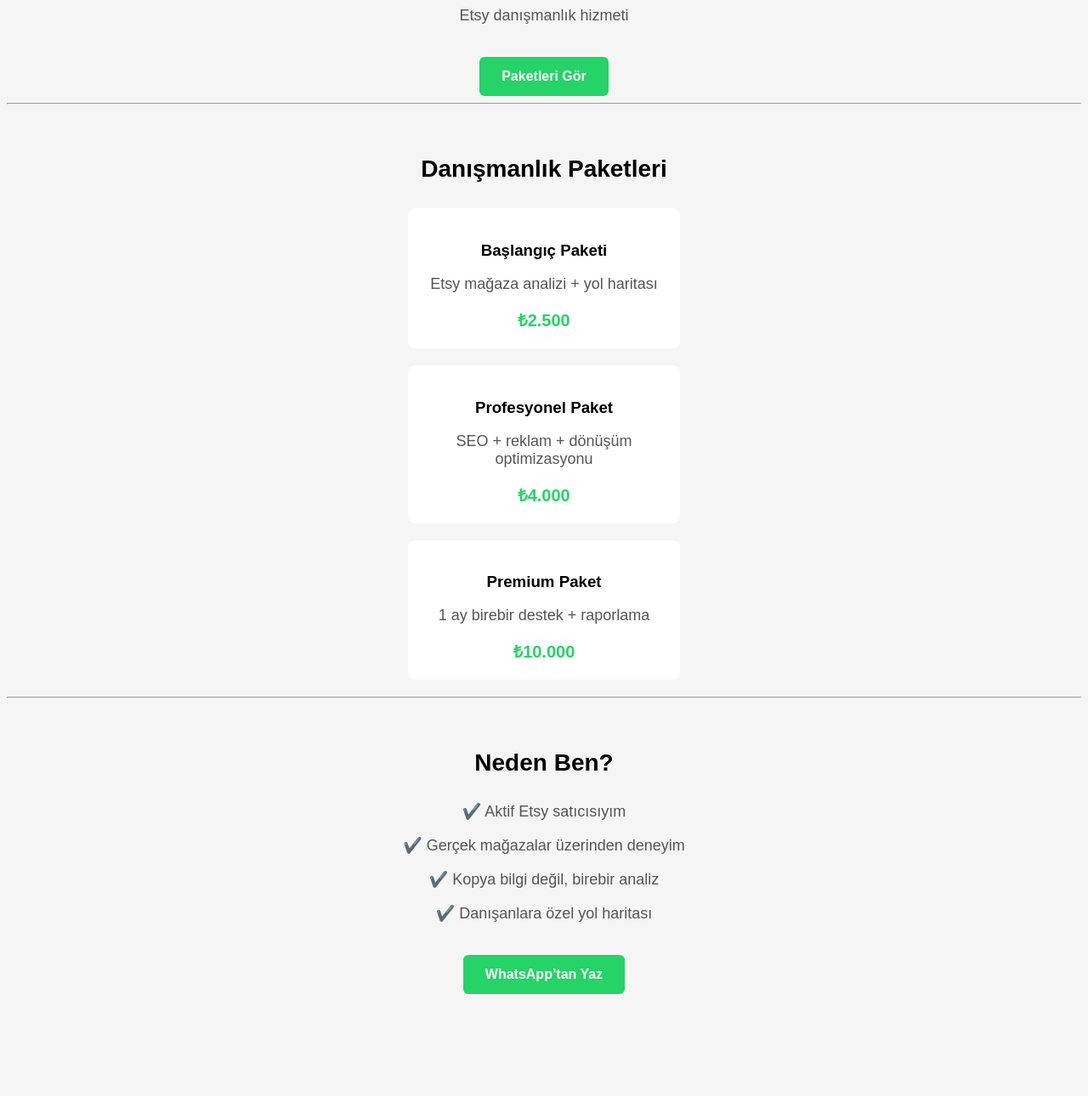
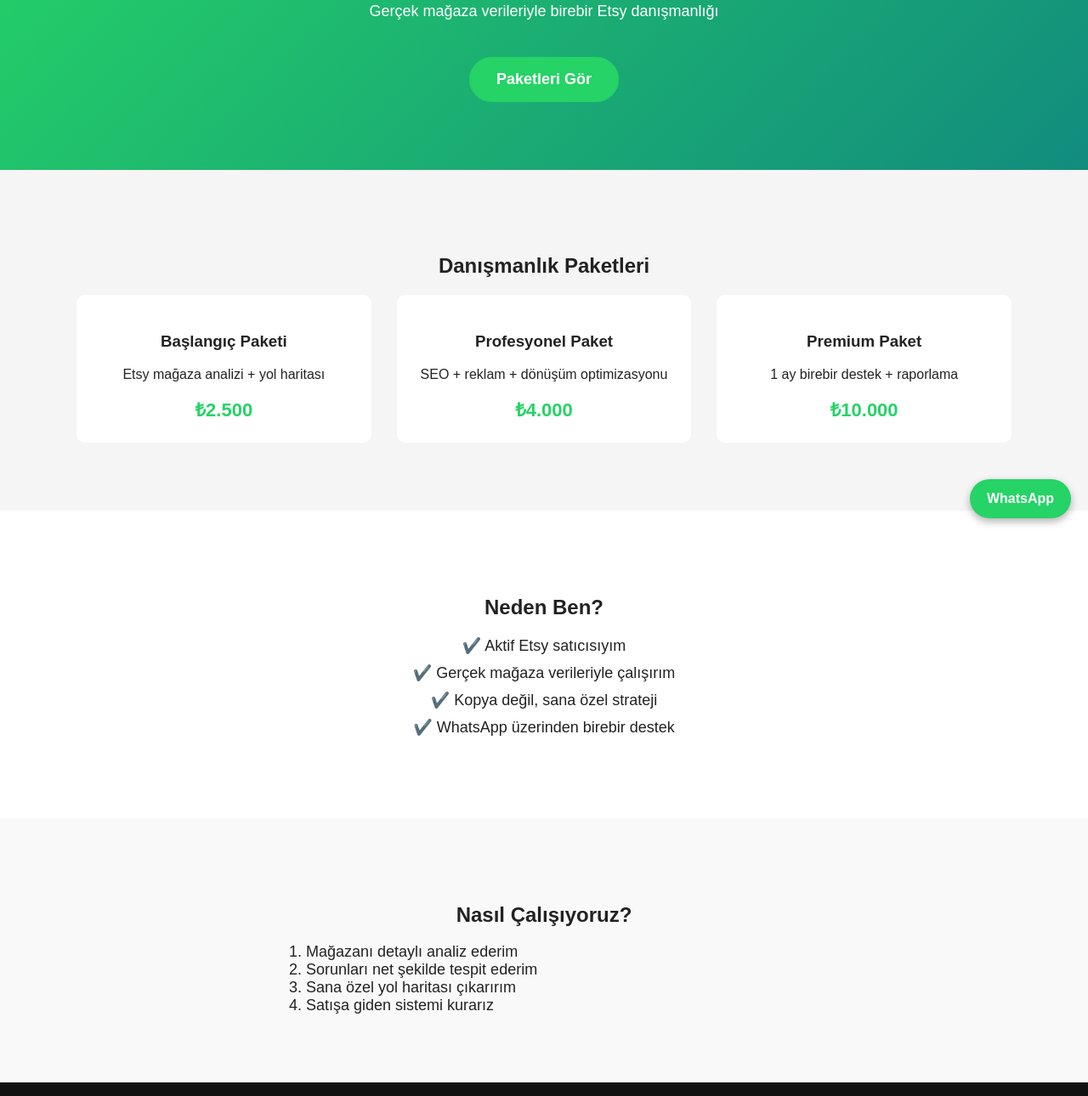
Before and after one commit to captainahmet52-rgb/etsy-danismanlik-site, a plain HTML site: page index.html in a window 1280 px wide. Shown: the part 170-1460 px from the top of the page at 85% size. Before the commit the page ends 1348 px from the top, so only its background shows below. Drawn offline with Linux system fonts and the light colour scheme.

Commit message:
Landing page bastan sona yenilendi

```diff
--- a/index.html
+++ b/index.html
@@ -8,16 +8,18 @@
 </head>
 <body>
 
+<!-- HERO -->
+<section class="hero">
   <h1>Etsy Mağazanı Büyütmek İster misin?</h1>
-<p>Etsy danışmanlık hizmeti</p>
+  <p>Gerçek mağaza verileriyle birebir Etsy danışmanlığı</p>
+  <a href="#paketler" class="cta">Paketleri Gör</a>
+</section>
 
-<a href="#paketler">
-    Paketleri Gör
-</a>
-<hr>
+<!-- PAKETLER -->
+<section class="packages" id="paketler">
+  <h2>Danışmanlık Paketleri</h2>
 
-<h2 id="paketler">Danışmanlık Paketleri</h2>
-
+  <div class="package-list">
     <div class="package">
       <h3>Başlangıç Paketi</h3>
       <p>Etsy mağaza analizi + yol haritası</p>
@@ -35,32 +37,40 @@
       <p>1 ay birebir destek + raporlama</p>
       <strong>₺10.000</strong>
     </div>
-<hr>
+  </div>
+</section>
 
+<!-- NEDEN BEN -->
+<section class="why">
   <h2>Neden Ben?</h2>
+  <ul>
+    <li>✔️ Aktif Etsy satıcısıyım</li>
+    <li>✔️ Gerçek mağaza verileriyle çalışırım</li>
+    <li>✔️ Kopya değil, sana özel strateji</li>
+    <li>✔️ WhatsApp üzerinden birebir destek</li>
+  </ul>
+</section>
 
-<div class="trust">
-    <p>✔️ Aktif Etsy satıcısıyım</p>
-    <p>✔️ Gerçek mağazalar üzerinden deneyim</p>
-    <p>✔️ Kopya bilgi değil, birebir analiz</p>
-    <p>✔️ Danışanlara özel yol haritası</p>
-</div>
-<script>
-document.getElementById("paketBtn").addEventListener("click", function(e) {
-    e.preventDefault();
+<!-- NASIL ÇALIŞIYORUZ -->
+<section class="process">
+  <h2>Nasıl Çalışıyoruz?</h2>
+  <ol>
+    <li>Mağazanı detaylı analiz ederim</li>
+    <li>Sorunları net şekilde tespit ederim</li>
+    <li>Sana özel yol haritası çıkarırım</li>
+    <li>Satışa giden sistemi kurarız</li>
+  </ol>
+</section>
 
-    document.getElementById("paketler").scrollIntoView({
-        behavior: "smooth"
-    });
-});
-</script>
+<!-- CTA -->
+<section class="contact">
+  <h2>Hazırsan Başlayalım</h2>
+  <a href="https://wa.me/905368121022" class="cta">WhatsApp’tan Yaz</a>
+</section>
 
-<a
-  href="https://wa.me/905368121022"
-  class="whatsapp-button"
-  target="_blank"
->
-  WhatsApp’tan Yaz
+<!-- SABİT WHATSAPP -->
+<a href="https://wa.me/905368121022" class="whatsapp-button" target="_blank">
+  WhatsApp
 </a>
 
 </body>
--- a/style.css
+++ b/style.css
@@ -1,78 +1,129 @@
+/* GENEL */
 html {
   scroll-behavior: smooth;
 }
 
 body {
+  margin: 0;
   font-family: Arial, sans-serif;
-    background-color: #f5f5f5;
+  background: #f5f5f5;
+  color: #222;
   text-align: center;
-    padding-top: 80px;
 }
 
-
-h1 {
-    color: #222;
-    font-size: 36px;
+/* SECTION */
+section {
+  padding: 80px 20px;
 }
 
-p {
-    font-size: 18px;
-    color: #555;
+/* HERO */
+.hero {
+  background: linear-gradient(135deg, #25D366, #128C7E);
+  color: white;
 }
 
-a {
+.hero h1 {
+  font-size: 38px;
+  margin-bottom: 10px;
+}
+
+.hero p {
+  font-size: 18px;
+}
+
+/* CTA */
+.cta {
   display: inline-block;
-    margin-top: 20px;
-    padding: 14px 26px;
-    background-color: #25D366;
+  margin-top: 25px;
+  padding: 16px 32px;
+  background: #25D366;
   color: white;
   text-decoration: none;
+  border-radius: 50px;
+  font-size: 18px;
   font-weight: bold;
-    border-radius: 6px;
 }
-h2 {
-    margin-top: 60px;
-    margin-bottom: 30px;
-    font-size: 28px;
+
+/* PACKAGES */
+.packages {
+  background: #f5f5f5;
+}
+
+.package-list {
+  display: grid;
+  grid-template-columns: repeat(auto-fit, minmax(260px, 1fr));
+  gap: 30px;
+  max-width: 1100px;
+  margin: auto;
 }
 
 .package {
   background: white;
-    width: 280px;
-    margin: 20px auto;
-    padding: 20px;
-    border-radius: 8px;
-}
-
-.package h3 {
-    margin-bottom: 10px;
+  padding: 25px;
+  border-radius: 10px;
 }
 
 .package strong {
   display: block;
-    margin-top: 10px;
+  margin-top: 15px;
+  font-size: 22px;
   color: #25D366;
-    font-size: 20px;
-}
-@media (max-width: 600px) {
-
-    h1 {
-        font-size: 26px;
 }
 
-    h2 {
-        font-size: 22px;
+/* WHY */
+.why {
+  background: white;
 }
 
-    p {
-        font-size: 16px;
+.why ul {
+  list-style: none;
+  padding: 0;
 }
 
-    .package {
-        width: 90%;
+.why li {
+  margin: 10px 0;
+  font-size: 18px;
 }
 
-    body {
-        padding-top: 40px;
+/* PROCESS */
+.process {
+  background: #f9f9f9;
+}
+
+.process ol {
+  max-width: 600px;
+  margin: auto;
+  text-align: left;
+  font-size: 18px;
+}
+
+/* CONTACT */
+.contact {
+  background: #111;
+  color: white;
+}
+
+/* WHATSAPP FLOAT */
+.whatsapp-button {
+  position: fixed;
+  bottom: 20px;
+  right: 20px;
+  background: #25D366;
+  color: white;
+  padding: 14px 20px;
+  border-radius: 50px;
+  text-decoration: none;
+  font-weight: bold;
+  box-shadow: 0 4px 10px rgba(0,0,0,0.3);
+}
+
+/* MOBİL */
+@media (max-width: 600px) {
+  .hero h1 {
+    font-size: 28px;
+  }
+
+  section {
+    padding: 60px 15px;
   }
 }
```
Lines whose indentation alone changed are shown as unchanged.
